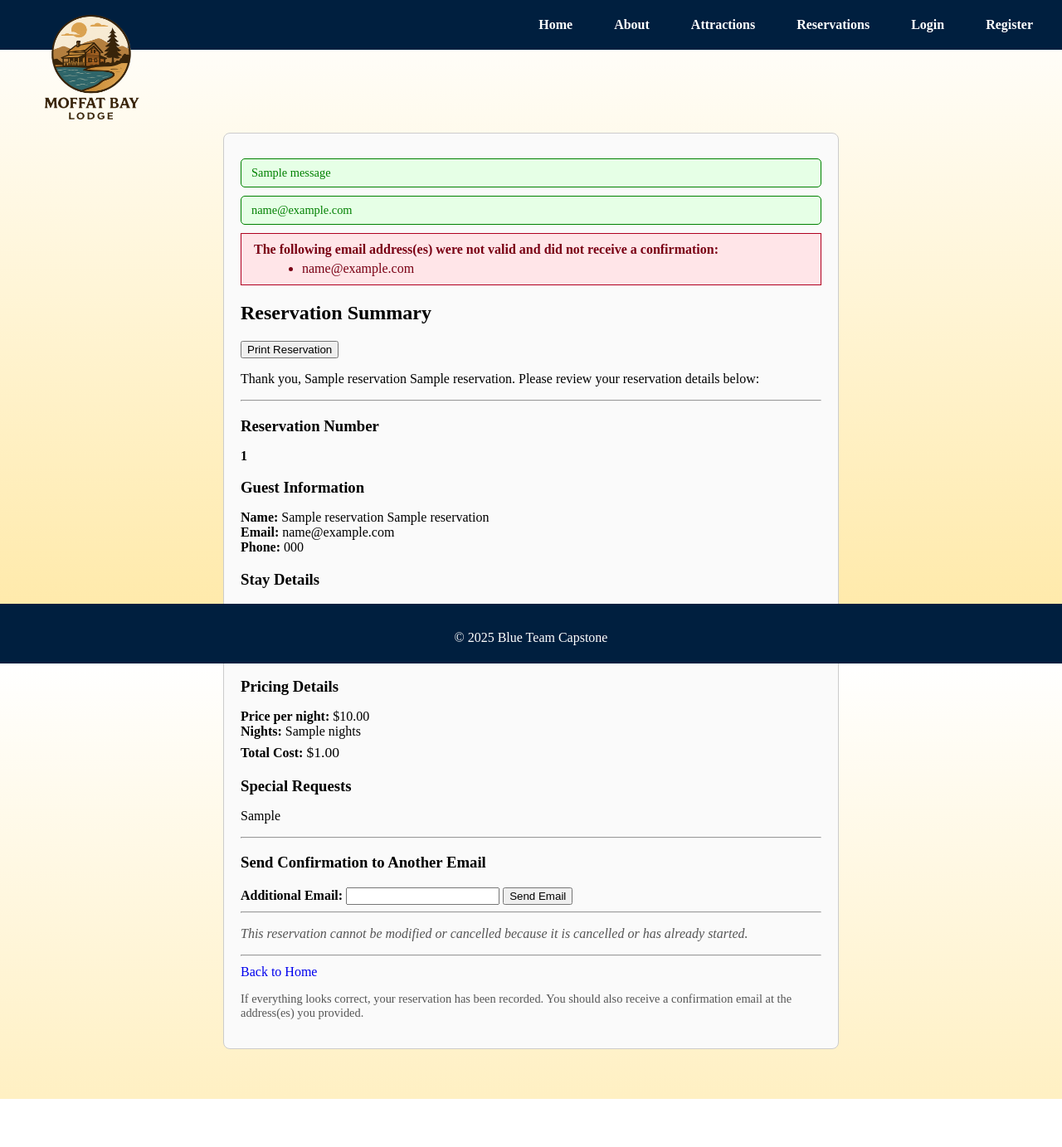
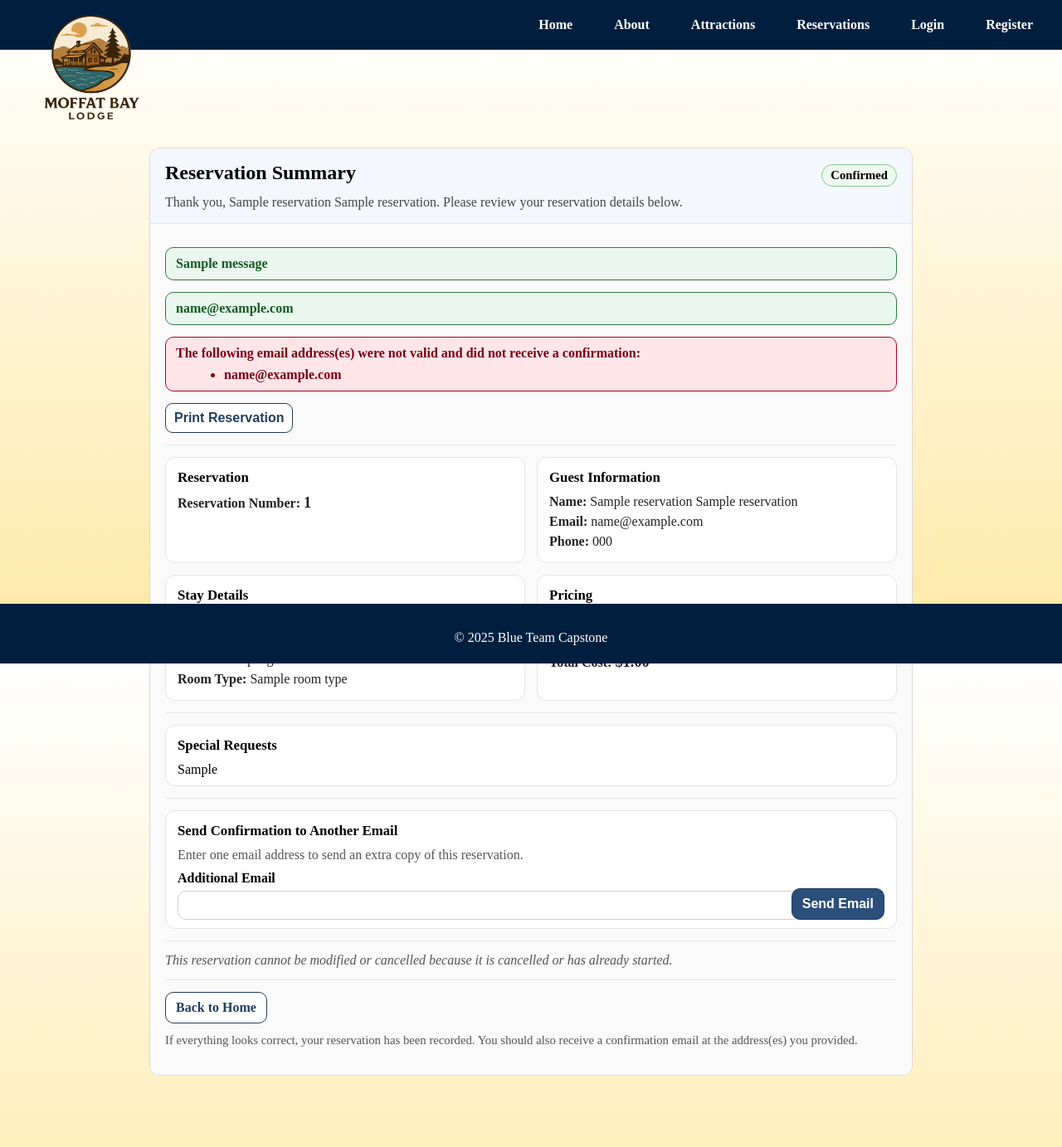
Before and after one commit to jessmonnier/moffatbay, a Django app: template web/templates/pages/confirmation.html in a window 1280 px wide. Shown: the whole page at 83% size. Before the commit the page ends 1325 px from the top, so only its background shows below. Run offline with Django 5.2, Linux system fonts and the light colour scheme; the template is opened without the code that fills it: most values are stand-ins (such as "Sample title", 1, 10 or a date in 2020); one stand-in notice (Sample message) is shown; data that the repository does not hold is empty.

Commit message:
Update sprucing up

```diff
--- a/web/templates/pages/confirmation.html
+++ b/web/templates/pages/confirmation.html
@@ -12,38 +12,226 @@ Developed October thru December of 2025
 
 {% block content %}
 
-<div style="max-width: 700px; margin: 0 auto; padding: 20px; border: 1px solid #ccc;
-            border-radius: 8px; background-color: #fafafa;">
+<style>
+  .wrap {
+    max-width: 920px;
+    margin: 18px auto;
+    padding: 18px;
+  }
 
+  .page-card {
+    border: 1px solid #d9d9d9;
+    border-radius: 12px;
+    background: #fff;
+    overflow: hidden;
+  }
+
+  .page-header {
+    padding: 16px 18px;
+    border-bottom: 1px solid #e8e8e8;
+    background: #f4f7fb;
+  }
+
+  .page-header h2 { margin: 0; }
+  .page-header p { margin: 6px 0 0; color: #444; }
+
+  .content {
+    padding: 18px;
+    background: #fafafa;
+  }
+
+  .grid {
+    display: grid;
+    grid-template-columns: repeat(2, minmax(260px, 1fr));
+    gap: 14px;
+  }
+
+  @media (max-width: 740px) {
+    .grid { grid-template-columns: 1fr; }
+  }
+
+  .card {
+    background: #fff;
+    border: 1px solid #e5e5e5;
+    border-radius: 12px;
+    padding: 14px 14px 10px;
+  }
+
+  .card h3 {
+    margin: 0 0 10px;
+    font-size: 1.05rem;
+  }
+
+  .list {
+    list-style: none;
+    padding-left: 0;
+    margin: 0;
+  }
+
+  .list li { margin: 6px 0; color: #222; }
+  .muted { color: #555; }
+
+  .pill {
+    display: inline-block;
+    padding: 4px 10px;
+    border-radius: 999px;
+    font-weight: 800;
+    font-size: 0.92rem;
+    border: 1px solid #cfcfcf;
+    background: #f7f7f7;
+  }
+  .pill.Confirmed { border-color: #87c38f; background: #eef9f0; }
+  .pill.Hold      { border-color: #e6c36a; background: #fff7e5; }
+  .pill.Cancelled { border-color: #d99292; background: #fff0f0; }
+
+  .alert {
+    padding: 10px 12px;
+    border-radius: 10px;
+    border: 1px solid;
+    margin: 10px 0 14px;
+    font-weight: 650;
+    background: #fff;
+  }
+  .alert.error   { border-color: #b00020; background: #ffe5e8; color: #7a0014; }
+  .alert.success { border-color: #2f7a3d; background: #e9f7ee; color: #165a25; }
+  .alert.warn    { border-color: #e6c36a; background: #fff7e5; color: #6b5208; }
+
+  .actions {
+    display: flex;
+    flex-wrap: wrap;
+    gap: 10px;
+    margin: 10px 0 0;
+  }
+
+  .btn {
+    display: inline-block;
+    padding: 9px 12px;
+    border-radius: 10px;
+    border: 1px solid #1f3d62;
+    background: #2b4f7a;
+    color: #fff;
+    font-weight: 800;
+    cursor: pointer;
+    text-decoration: none;
+  }
+  .btn:hover { filter: brightness(0.96); }
+
+  .btn.secondary {
+    background: #fff;
+    color: #1f3d62;
+  }
+
+  .btn.danger {
+    background: #b00020;
+    border-color: #7a0014;
+  }
+
+  .btn.success {
+    background: #28a745;
+    border-color: #1f7c34;
+  }
+
+  .btn.small { padding: 8px 10px; border-radius: 9px; }
+
+  .row {
+    display: flex;
+    gap: 10px;
+    flex-wrap: wrap;
+    align-items: end;
+  }
+
+  .field {
+    flex: 1 1 240px;
+  }
+
+  .field label {
+    display: block;
+    font-weight: 800;
+    margin: 0 0 6px;
+  }
+
+  .field input {
+    width: 100%;
+    padding: 9px 10px;
+    border: 1px solid #cfcfcf;
+    border-radius: 10px;
+    outline: none;
+  }
+
+  .field input:focus {
+    border-color: #2b4f7a;
+    box-shadow: 0 0 0 2px rgba(43, 79, 122, 0.15);
+  }
+
+  .section-title {
+    display: flex;
+    align-items: baseline;
+    justify-content: space-between;
+    gap: 10px;
+    flex-wrap: wrap;
+    margin: 0 0 10px;
+  }
+
+  .divider { margin: 14px 0; border: none; border-top: 1px solid #e7e7e7; }
+
+  .total {
+    font-size: 1.15rem;
+    font-weight: 900;
+  }
+
+  .fineprint {
+    margin-top: 12px;
+    font-size: 0.92rem;
+    color: #555;
+  }
+</style>
+
+<div class="wrap">
+  <div class="page-card">
+
+    <div class="page-header">
+      <div class="section-title">
+        <h2>Reservation Summary</h2>
+        {% if reservation.status %}
+          <span class="pill {{ reservation.status }}">{{ reservation.status }}</span>
+        {% endif %}
+      </div>
+
+      {% if reservation.status != 'Cancelled' %}
+        <p class="muted">
+          Thank you, {{ reservation.guest_first_name }} {{ reservation.guest_last_name }}.
+          Please review your reservation details below.
+        </p>
+      {% endif %}
+    </div>
+
+    <div class="content">
+
+      {# Messages + alerts #}
       {% if error %}
-    <div class="error-message">
-      {{ error }}
-    </div>
+        <div class="alert error">{{ error }}</div>
       {% endif %}
 
       {% if messages %}
         {% for message in messages %}
-          <div class="{{ message.tags }}-message">{{ message }}</div>
+          <div class="alert {% if message.tags == 'success' %}success{% elif message.tags == 'warning' %}warn{% else %}error{% endif %}">
+            {{ message }}
+          </div>
         {% endfor %}
       {% endif %}
+
       {% if secondary_email_status %}
-    <div class="success-message">
-      {{ secondary_email_status }}
-    </div>
+        <div class="alert success">{{ secondary_email_status }}</div>
       {% endif %}
 
       {% if secondary_email_error %}
-    <div class="error-message">
-      {{ secondary_email_error }}
-    </div>
+        <div class="alert error">{{ secondary_email_error }}</div>
       {% endif %}
 
-  {# Invalid email warnings #}
       {% if invalid_emails %}
-    <div style="border: 1px solid #b00020; background-color: #ffe5e8;
-                padding: 10px 15px; margin-bottom: 20px; color: #7a0014;">
+        <div class="alert error">
           <strong>The following email address(es) were not valid and did not receive a confirmation:</strong>
-      <ul style="margin: 5px 0 0 18px;">
+          <ul style="margin: 8px 0 0 18px;">
             {% for e in invalid_emails %}
               <li>{{ e }}</li>
             {% endfor %}
@@ -51,151 +239,181 @@ Developed October thru December of 2025
         </div>
       {% endif %}
 
-  <h2 style="margin-top: 0;">Reservation Summary</h2>
       {% if reservation.status == 'Cancelled' %}
-<p class="error-message">This reservation has either been cancelled or was on hold but expired.</p>
+        <div class="alert error">
+          This reservation has either been cancelled or was on hold but expired.
+        </div>
       {% else %}
-<button onclick="window.print()" class="print-btn">
-    Print Reservation
-</button>
-
-<p>
-  Thank you,
-  {{ reservation.guest_first_name }}
-  {{ reservation.guest_last_name }}.
-  Please review your reservation details below:
-</p>
+        <div class="actions">
+          <button onclick="window.print()" class="btn small secondary" type="button">Print Reservation</button>
+        </div>
       {% endif %}
 
-  <hr />
+      <hr class="divider" />
 
-  <section style="margin-bottom: 16px;">
-    <h3 style="margin-bottom: 4px;">Reservation Number</h3>
-     <p><strong>{{ reservation.public_id }}</strong></p>
+      <div class="grid">
+
+        <section class="card">
+          <div class="section-title">
+            <h3 style="margin:0;">Reservation</h3>
+          </div>
+          <ul class="list">
+            <li><strong>Reservation Number:</strong> <span class="total">{{ reservation.public_id }}</span></li>
+          </ul>
         </section>
 
-  <section style="margin-bottom: 16px;">
-  <h3 style="margin-bottom: 4px;">Guest Information</h3>
-  <ul style="list-style: none; padding-left: 0;">
+        <section class="card">
+          <div class="section-title">
+            <h3 style="margin:0;">Guest Information</h3>
+          </div>
+          <ul class="list">
             <li><strong>Name:</strong> {{ reservation.guest_first_name }} {{ reservation.guest_last_name }}</li>
             <li><strong>Email:</strong> {{ reservation.guest_email }}</li>
             <li><strong>Phone:</strong> {{ reservation.guest_phone }}</li>
           </ul>
         </section>
 
-  <section style="margin-bottom: 16px;">
-  <h3 style="margin-bottom: 4px;">Stay Details</h3>
-  <ul style="list-style: none; padding-left: 0;">
+        <section class="card">
+          <div class="section-title">
+            <h3 style="margin:0;">Stay Details</h3>
+          </div>
+          <ul class="list">
             <li><strong>Check-in:</strong> {{ reservation.start_date }}</li>
             <li><strong>Check-out:</strong> {{ reservation.end_date }}</li>
-    <li><strong>Number of Guests:</strong> {{ reservation.guests }}</li>
+            <li><strong>Guests:</strong> {{ reservation.guests }}</li>
             <li><strong>Room Type:</strong> {{ reservation.room_type.name }}</li>
           </ul>
         </section>
 
-  <section style="margin-bottom: 16px;">
-    <h3 style="margin-bottom: 4px;">Pricing Details</h3>
+        <section class="card">
+          <div class="section-title">
+            <h3 style="margin:0;">Pricing</h3>
+          </div>
 
           {% if price_per_night is not None %}
-      <ul style="list-style: none; padding-left: 0;">
+            <ul class="list">
               <li><strong>Price per night:</strong> ${{ price_per_night|floatformat:2 }}</li>
               {% if nights %}
                 <li><strong>Nights:</strong> {{ nights }}</li>
               {% endif %}
               {% if total_cost %}
-          <li style="margin-top: 6px;">
-            <strong>Total Cost:</strong>
-            <span style="font-size: 1.1rem;">${{ total_cost|floatformat:2 }}</span>
+                <li style="margin-top: 8px;">
+                  <strong>Total Cost:</strong> <span class="total">${{ total_cost|floatformat:2 }}</span>
                 </li>
               {% endif %}
             </ul>
           {% else %}
-      <p style="color: red;">Rate information not found for this room type.</p>
+            <div class="alert error" style="margin: 0;">
+              Rate information not found for this room type.
+            </div>
           {% endif %}
         </section>
 
+      </div>
+
       {% if special_requests %}
-    <section style="margin-bottom: 16px;">
-      <h3 style="margin-bottom: 4px;">Special Requests</h3>
-      <p style="white-space: pre-line;">{{ special_requests }}</p>
+        <hr class="divider" />
+        <section class="card">
+          <div class="section-title">
+            <h3 style="margin:0;">Special Requests</h3>
+          </div>
+          <p style="margin:0; white-space: pre-line;">{{ special_requests }}</p>
         </section>
       {% endif %}
+
       {% if reservation.status != 'Cancelled' %}
-  <hr>
+        <hr class="divider" />
+        <section class="card">
+          <div class="section-title">
+            <h3 style="margin:0;">Send Confirmation to Another Email</h3>
+          </div>
 
-<h3>Send Confirmation to Another Email</h3>
+          <p class="muted" style="margin:0 0 10px;">
+            Enter one email address to send an extra copy of this reservation.
+          </p>
 
-<form action="{% url 'send_secondary_email' %}" method="post" style="margin-top: 10px;">
+          <form action="{% url 'send_secondary_email' %}" method="post">
             {% csrf_token %}
             <input type="hidden" name="reservation_id" value="{{ reservation.public_id }}">
 
-    <label for="secondary_email"><strong>Additional Email:</strong></label>
+            <div class="row">
+              <div class="field">
+                <label for="secondary_email">Additional Email</label>
                 <input type="email" id="secondary_email" name="secondary_email" required>
-    <button type="submit">Send Email</button>
+              </div>
+              <button class="btn" type="submit">Send Email</button>
+            </div>
           </form>
+        </section>
       {% endif %}
 
+      {# Hold / Cancel / Confirm logic preserved #}
 
       {% if reservation.status == "Cancelled" or reservation.status == "Hold" %}
         {% if reservation.expiration_time and reservation.start_datetime > now and reservation.expiration_time < now %}
-<hr>
-  <!-- Hold is expired -->
-      <div style="margin: 15px 0; padding: 10px; background: #fff3cd; border: 1px solid #ffeeba;">
+          <hr class="divider" />
+          <div class="alert warn">
             <strong>This reservation hold has expired.</strong>
           </div>
 
           <form method="post" action="{% url 'retry_hold_availability' reservation.public_id %}">
             {% csrf_token %}
-        <button type="submit">Check Availability Again</button>
+            <button class="btn secondary" type="submit">Check Availability Again</button>
           </form>
         {% endif %}
       {% endif %}
+
       {% if reservation.status == "Hold" and reservation.expiration_time and reservation.expiration_time >= now %}
-<hr>
-  <!-- Hold is still active -->
+        <hr class="divider" />
+        <div class="actions">
           <form method="post" action="{% url 'confirm_hold_reservation' reservation.public_id %}">
             {% csrf_token %}
-    <button type="submit" style="background: #28a745; color: white;">Confirm Reservation</button>
+            <button class="btn success" type="submit">Confirm Reservation</button>
           </form>
 
-  <form method="post" action="{% url 'cancel_reservation' reservation.public_id %}" style="margin-top: 10px;">
+          <form method="post" action="{% url 'cancel_reservation' reservation.public_id %}">
             {% csrf_token %}
-    <button type="submit" style="background: #b00020; color: white;">Cancel Reservation</button>
+            <button class="btn danger" type="submit">Cancel Reservation</button>
           </form>
+        </div>
       {% endif %}
+
       {% if reservation.status == "Confirmed" %}
-<hr>
+        <hr class="divider" />
+
         {% if can_modify %}
+          <div class="actions">
             <form method="get" action="{% url 'reservation_modify' reservation.public_id %}">
-      <button type="submit">Modify Reservation</button>
+              <button class="btn secondary" type="submit">Modify Reservation</button>
             </form>
 
-    <form method="post" action="{% url 'cancel_reservation' reservation.public_id %}" style="margin-top: 10px;">
+            <form method="post" action="{% url 'cancel_reservation' reservation.public_id %}">
               {% csrf_token %}
-      <button type="submit" style="background: #b00020; color: white;">Cancel Reservation</button>
+              <button class="btn danger" type="submit">Cancel Reservation</button>
             </form>
+          </div>
         {% else %}
-    <p style="color: #555; font-style: italic;">
+          <p class="muted" style="font-style: italic; margin: 0;">
             This reservation cannot be modified or cancelled because it is cancelled or has already started.
           </p>
         {% endif %}
       {% endif %}
 
-<hr>
+      <hr class="divider" />
 
-  <div style="display: flex; gap: 10px; margin-top: 10px;">
+      <div class="actions">
+        <a class="btn secondary" href="{% url 'index' %}">Back to Home</a>
+      </div>
 
-    <a href="{% url 'index' %}" style="align-self: center; text-decoration: none;">
-      Back to Home
-    </a>
-  </div>
       {% if reservation.status != 'Cancelled' %}
-  <p style="margin-top: 15px; font-size: 0.9rem; color: #555;">
-    If everything looks correct, your reservation has been recorded. You should
-    also receive a confirmation email at the address(es) you provided.
+        <p class="fineprint">
+          If everything looks correct, your reservation has been recorded. You should also
+          receive a confirmation email at the address(es) you provided.
         </p>
       {% endif %}
+
+    </div>
+  </div>
 </div>
 
-
 {% endblock %}
```
Lines whose indentation alone changed are shown as unchanged.
